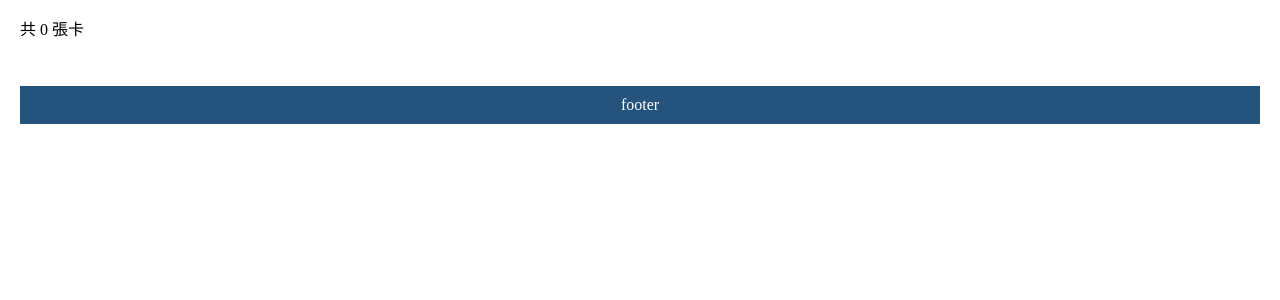
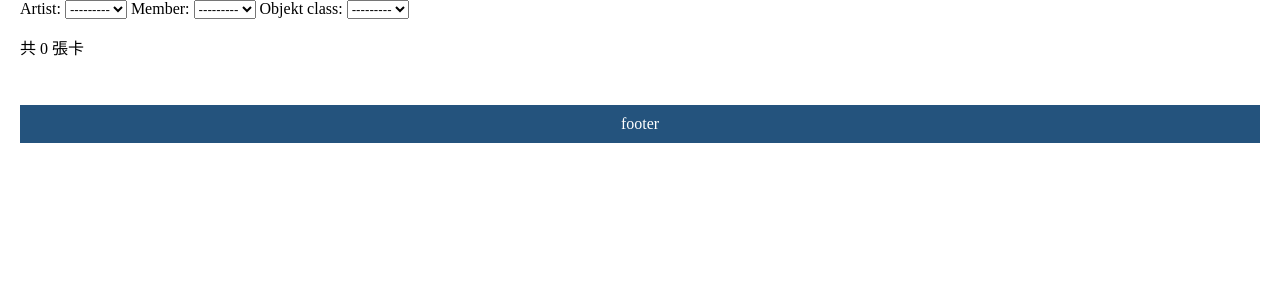
Before and after one commit to aomou/objekt-marketplace, a Django app: page /objekt/card/ in a window 1280 px wide. Shown: the part 163-463 px from the top of the page. Run offline with Django 5.2, Linux system fonts and the light colour scheme; data that the repository does not hold is empty.

Commit message:
Add django-filter to objekt page

```diff
--- /dev/null
+++ b/apps/objekt/filters.py
@@ -0,0 +1,26 @@
+# objekt 過濾器
+
+import django_filters
+from django import forms
+from .models import ObjektType, ObjektCard, Artist, Member, Class, Season, Collection
+
+class ObjektTypeFilter(django_filters.FilterSet):
+    artist = django_filters.ModelChoiceFilter(
+        field_name = 'artist',
+        queryset = Artist.objects.all(),
+        widget = forms.Select(attrs={'onchange': 'this.form.submit()'})
+    )
+    member = django_filters.ModelChoiceFilter(
+        field_name = 'member',
+        queryset = Member.objects.all(),
+        widget = forms.Select(attrs={'onchange': 'this.form.submit()'})
+    )
+    objekt_class = django_filters.ModelChoiceFilter(
+        field_name = 'objekt_class',
+        queryset = Class.objects.all(),
+        widget = forms.Select(attrs={'onchange': 'this.form.submit()'})
+    )
+
+    class Meta:
+        model = ObjektType
+        fields = ['artist', 'member', 'objekt_class'] # 指定篩選欄位 ['attr'] or '__all__'
--- a/apps/objekt/urls.py
+++ b/apps/objekt/urls.py
@@ -4,5 +4,5 @@ from . import views
 # 從 proj 層級導航過來的 `objekt` 開頭 urls
 
 urlpatterns = [
-    path("card/", views.all_card_list, name="card_list"),  # 先預留
+    path("card/", views.filtered_objekt_type, name="card_list"),  # 先預留
 ]
--- a/apps/objekt/views.py
+++ b/apps/objekt/views.py
@@ -1,14 +1,37 @@
 from django.shortcuts import render  # 把 data 和 html template 結合
-from .models import ObjektCard  # 從 models.py 匯入資料表
+from .models import ObjektType  # 從 models.py 匯入資料表
+from .filters import ObjektTypeFilter
 
 # views
 # 接收 request → 取得資料 models → 把資料丟給 template → render 渲染產生 HTML → 回傳給瀏覽器
 
-def all_card_list(request):
-    # 取得要顯示的資料
-    # 取出所有資料(前50) 先查詢好 FK ???
-    qs = ObjektCard.objects.select_related('objekt_type', 'objekt_type__artist').all()[:50]
+# objekt cards
+# def all_card_list(request):
+#     # 取得要顯示的資料 QuerySet
+#     # 取出所有資料(前50) 先查詢好 FK ???
+#     qs = ObjektCard.objects.select_related('objekt_type', 'objekt_type__artist').all()[:50]
+#     context = {
+#         'cards': qs
+#         }
+#     return render(request, template_name='objekt/list.html', context=context)
+
+# objekt types
+# def all_objekt_type(request):
+#     qs = ObjektType.objects.select_related('artist', 'member', 'season', 'collection', 'objekt_class').all()[:50]
+#     context = {
+#         'cards': qs,
+#     }
+#     return render(request, template_name='objekt/list.html', context=context)
+
+
+def filtered_objekt_type(request):
+    objekts = ObjektType.objects.select_related('artist', 'member', 'season', 'collection', 'objekt_class').all()
+
+    # GET
+    objektFilter = ObjektTypeFilter(request.GET, queryset=objekts)  # queryset 搜尋的範圍
+
     context = {
-        'cards': qs
+        'objektFilter': objektFilter,
+        'cards': objektFilter.qs, # 篩選完的結果
         }
     return render(request, template_name='objekt/list.html', context=context)
--- a/config/settings.py
+++ b/config/settings.py
@@ -39,6 +39,8 @@ INSTALLED_APPS = [
     'django.contrib.sessions',
     'django.contrib.messages',
     'django.contrib.staticfiles',
+    # filters
+    "django_filters",
     # my apps
     "apps.objekt",
     "apps.accounts",
--- a/static/list.css
+++ b/static/list.css
@@ -1,6 +1,6 @@
 .display-all-objekt {
     display: grid;
-    grid-template-columns: repeat(3, minmax(220px, 1fr));
+    grid-template-columns: repeat(4, minmax(100px, 1fr));
     gap: 1rem;
 
     justify-content: center;  /* 讓整個 grid 置中 */
--- a/templates/objekt/list.html
+++ b/templates/objekt/list.html
@@ -17,17 +17,29 @@
 
 
 {% block content %}
-    <div>
+
+    <!-- filter -->
+    <div class="filter-bar">
+        <form method="GET">
+            {{ objektFilter.form.as_table }}
+        </form>
+    </div>
+
+    <!-- objekt stats info -->
+    <div class="info-area">
         <p>共 {{ cards | length }} 張卡</p>
     </div>
+
+    <!-- grid display objekts -->
     <div class="display-all-objekt">
-        {% for c in cards %}
+        {% for card in cards %}
             <div>
-                {% if c.objekt_type.image_uri %}
-                    <img src="{{ c.objekt_type.image_uri }}" alt="{{ c.objekt_type }}" style="max-height:120px">
+                {% if card.image_uri %}
+                    <img src="{{ card.image_uri }}" alt="{{ card }}" style="max-height:120px">
                 {% endif %}
-                <p> {{ c }} </p>
+                <p> {{ card }} </p>
             </div>
         {% endfor %}
     </div>
+
 {% endblock %}
```
Also changed, not shown: 1 other file.
